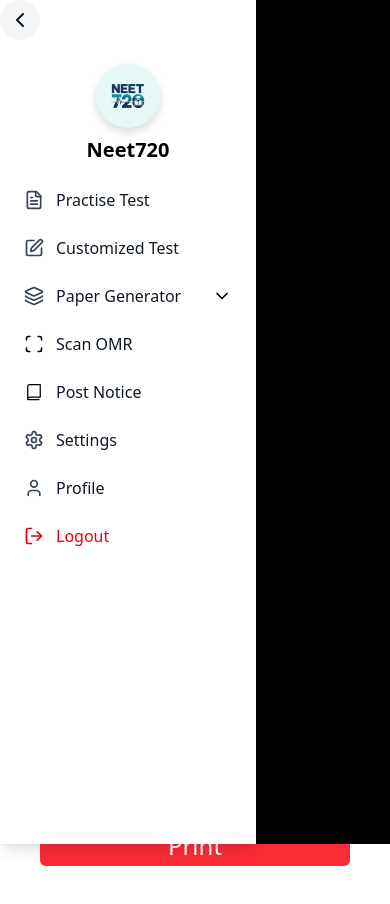
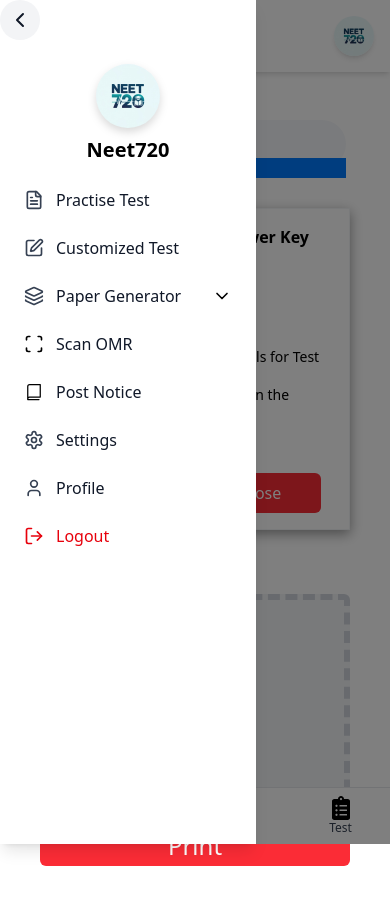
Before and after one commit to Code4Bharat1/neet720-admin, a Next.js app: page /generateanswerpaper in a window 390 px wide. Both pictures are taken after a click on the button 28 px from the left and 36 px from the top of the page. Shown: the top 904 px of the page. Built offline with nearby package versions, Linux system fonts and the light colour scheme.

Commit message:
Refactor MobileNavbar component for improved readability and maintainability

```diff
--- a/src/components/mobilenav/mobilenav.jsx
+++ b/src/components/mobilenav/mobilenav.jsx
@@ -34,7 +34,7 @@
     };
 
     return (
-      <div className=" relative w-full flex items-center justify-between md:hidden lg:hidden xl:hidden">
+      <div className="bg-white/20 relative w-full flex items-center justify-between md:hidden lg:hidden xl:hidden">
         {/* Top Navbar */}
         <div className="flex justify-between items-center w-full p-4 bg-white shadow-md">
           <button onClick={() => setIsOpen(!isOpen)} className="cursor-pointer">
@@ -174,7 +174,7 @@
         {/* Overlay */}
         {isOpen && (
           <div
-            className="fixed inset-0 bg-black bg-opacity-25 z-40"
+            className="fixed inset-0 bg-black opacity-50 z-40"
             onClick={() => setIsOpen(false)}
           />
         )}
```
